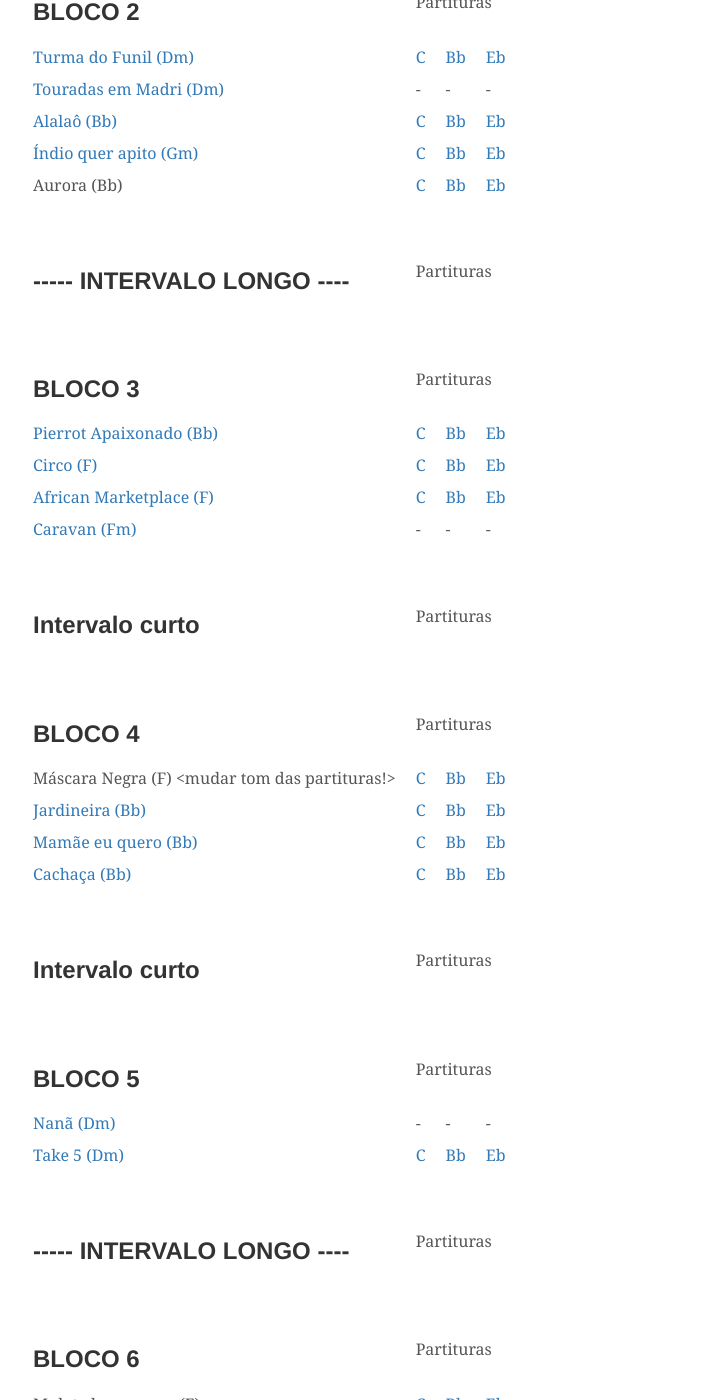
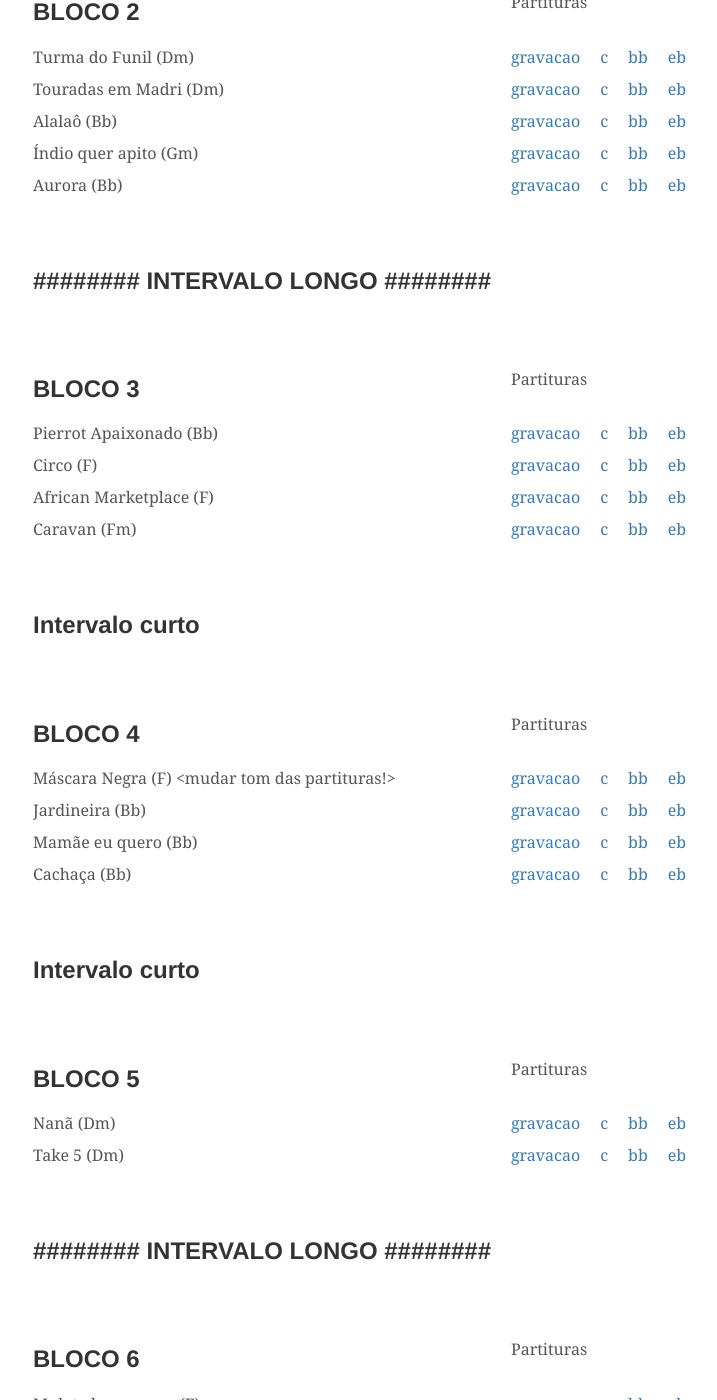
Before and after one commit to brunopedroso/vqf, a Jekyll site: the page built from repertorio.md, in a window 1280 px wide and 1400 px high, scrolled down 790 px. Shown: the whole window, without its empty margins (242-959 px from the left). Built offline with Jekyll 4.4.1, drawn with Linux system fonts in a browser that asks for light colours; some of the changed text lies outside the part shown.

Commit message:
adaptando a página pra n links

```diff
--- a/repertorio.md
+++ b/repertorio.md
@@ -6,85 +6,98 @@ blocos:
   - nome: "BLOCO 1"
     musicas:
       - nome: 'Marcha dos Pescadores (Dm)'
-        link_gravacao: ''
-        link_c: 'partituras/marcha_dos_pescadores/marcha_dos_pescadores_C.pdf'
-        link_bb: 'partituras/marcha_dos_pescadores/marcha_dos_pescadores_Bb.pdf'
-        link_eb: 'partituras/marcha_dos_pescadores/marcha_dos_pescadores_Eb.pdf'
+        links:
+          'gravacao': ''
+          'c': 'partituras/marcha_dos_pescadores/marcha_dos_pescadores_C.pdf'
+          'bb': 'partituras/marcha_dos_pescadores/marcha_dos_pescadores_Bb.pdf'
+          'eb': 'partituras/marcha_dos_pescadores/marcha_dos_pescadores_Eb.pdf'
 
       - nome: 'Eu Vi Mamãe Oxum na Cachoeira (Dm)'
-        link_gravacao: 'https://www.youtube.com/watch?v=ou5w5tm5FOY'
-        link_c: ''
-        link_bb: ''
-        link_eb: ''
+        links:
+          'gravacao': 'https://www.youtube.com/watch?v=ou5w5tm5FOY'
+          'c': ''
+          'bb': ''
+          'eb': ''
+
       - nome: 'O Abre Alas (Dm)'
-
-        link_gravacao: 'https://s3.amazonaws.com/brunopedroso/vqf/b1/1_AbreAlas.mp3'
-        link_c:  'partituras/abre_alas/abre_alas_C.pdf'
-        link_bb: 'partituras/abre_alas/abre_alas_Bb.pdf'
-        link_eb: 'partituras/abre_alas/abre_alas_Eb.pdf'
+        links:
+          'gravacao': 'https://s3.amazonaws.com/brunopedroso/vqf/b1/1_AbreAlas.mp3'
+          'c':  'partituras/abre_alas/abre_alas_C.pdf'
+          'bb': 'partituras/abre_alas/abre_alas_Bb.pdf'
+          'eb': 'partituras/abre_alas/abre_alas_Eb.pdf'
 
   - nome: "Intervalo curto"
 
   - nome: "BLOCO 2"
     musicas:
+
       - nome: 'Turma do Funil (Dm)'
-        link_gravacao: 'https://s3.amazonaws.com/brunopedroso/vqf/b2/4_Funil.mp3'
-        link_c:  'partituras/turma_do_funil/turma_do_funil_C.pdf'
-        link_bb: 'partituras/turma_do_funil/turma_do_funil_Bb.pdf'
-        link_eb: 'partituras/turma_do_funil/turma_do_funil_Eb.pdf'
+        links:
+          'gravacao': 'https://s3.amazonaws.com/brunopedroso/vqf/b2/4_Funil.mp3'
+          'c':  'partituras/turma_do_funil/turma_do_funil_C.pdf'
+          'bb': 'partituras/turma_do_funil/turma_do_funil_Bb.pdf'
+          'eb': 'partituras/turma_do_funil/turma_do_funil_Eb.pdf'
 
       - nome: 'Touradas em Madri (Dm)'
-        link_gravacao: 'https://www.youtube.com/watch?v=PFE2UNSu5Hs'
-        link_c:  ''
-        link_bb: ''
-        link_eb: ''
+        links:
+          'gravacao': 'https://www.youtube.com/watch?v=PFE2UNSu5Hs'
+          'c':  ''
+          'bb': ''
+          'eb': ''
 
       - nome: 'Alalaô (Bb)'
-        link_gravacao: 'https://s3.amazonaws.com/brunopedroso/vqf/b2/2_Alalao.mp3'
-        link_c:  'partituras/alalao/alalao_C.pdf'
-        link_bb: 'partituras/alalao/alalao_Bb.pdf'
-        link_eb: 'partituras/alalao/alalao_Eb.pdf'
+        links:
+          'gravacao': 'https://s3.amazonaws.com/brunopedroso/vqf/b2/2_Alalao.mp3'
+          'c':  'partituras/alalao/alalao_C.pdf'
+          'bb': 'partituras/alalao/alalao_Bb.pdf'
+          'eb': 'partituras/alalao/alalao_Eb.pdf'
 
       - nome: 'Índio quer apito (Gm)'
-        link_gravacao: 'https://s3.amazonaws.com/brunopedroso/vqf/b2/5_Indio.mp3'
-        link_c:  'partituras/indio_quer_apito/indio_quer_apito_C.pdf'
-        link_bb: 'partituras/indio_quer_apito/indio_quer_apito_Bb.pdf'
-        link_eb: 'partituras/indio_quer_apito/indio_quer_apito_Eb.pdf'
+        links:
+          'gravacao': 'https://s3.amazonaws.com/brunopedroso/vqf/b2/5_Indio.mp3'
+          'c':  'partituras/indio_quer_apito/indio_quer_apito_C.pdf'
+          'bb': 'partituras/indio_quer_apito/indio_quer_apito_Bb.pdf'
+          'eb': 'partituras/indio_quer_apito/indio_quer_apito_Eb.pdf'
 
       - nome: 'Aurora (Bb)'
-        link_gravacao: ''
-        link_c:  'partituras/aurora/aurora_C.pdf'
-        link_bb: 'partituras/aurora/aurora_Bb.pdf'
-        link_eb: 'partituras/aurora/aurora_Eb.pdf'
+        links:
+          'gravacao': ''
+          'c':  'partituras/aurora/aurora_C.pdf'
+          'bb': 'partituras/aurora/aurora_Bb.pdf'
+          'eb': 'partituras/aurora/aurora_Eb.pdf'
 
-  - nome: "----- INTERVALO LONGO ---- "
+  - nome: "######## INTERVALO LONGO ########"
 
   - nome: "BLOCO 3"
     musicas:
 
       - nome: 'Pierrot Apaixonado (Bb)'
-        link_gravacao: 'https://s3.amazonaws.com/brunopedroso/vqf/b3/2_Pierrot.mp3'
-        link_c:  'partituras/pierrot_apaixonado/pierrot_apaixonado_C.pdf'
-        link_bb: 'partituras/pierrot_apaixonado/pierrot_apaixonado_Bb.pdf'
-        link_eb: 'partituras/pierrot_apaixonado/pierrot_apaixonado_Eb.pdf'
+        links:
+          'gravacao': 'https://s3.amazonaws.com/brunopedroso/vqf/b3/2_Pierrot.mp3'
+          'c':  'partituras/pierrot_apaixonado/pierrot_apaixonado_C.pdf'
+          'bb': 'partituras/pierrot_apaixonado/pierrot_apaixonado_Bb.pdf'
+          'eb': 'partituras/pierrot_apaixonado/pierrot_apaixonado_Eb.pdf'
 
       - nome: 'Circo (F)'
-        link_gravacao: 'https://s3.amazonaws.com/brunopedroso/vqf/b1/3_Circo.mp3'
-        link_c:  'partituras/circo/circo_C.pdf'
-        link_bb: 'partituras/circo/circo_Bb.pdf'
-        link_eb: 'partituras/circo/circo_Eb.pdf'
+        links:
+          'gravacao': 'https://s3.amazonaws.com/brunopedroso/vqf/b1/3_Circo.mp3'
+          'c':  'partituras/circo/circo_C.pdf'
+          'bb': 'partituras/circo/circo_Bb.pdf'
+          'eb': 'partituras/circo/circo_Eb.pdf'
 
       - nome: 'African Marketplace (F)'
-        link_gravacao: 'http://rudemechanicalorchestra.org/music/african-marketplace'
-        link_c: 'http://rudemechanicalorchestra.org/music/african-marketplace'
-        link_bb: 'http://rudemechanicalorchestra.org/music/african-marketplace'
-        link_eb: 'http://rudemechanicalorchestra.org/music/african-marketplace'
+        links:
+          'gravacao': 'http://rudemechanicalorchestra.org/music/african-marketplace'
+          'c': 'http://rudemechanicalorchestra.org/music/african-marketplace'
+          'bb': 'http://rudemechanicalorchestra.org/music/african-marketplace'
+          'eb': 'http://rudemechanicalorchestra.org/music/african-marketplace'
 
       - nome: 'Caravan (Fm)'
-        link_gravacao: 'https://www.youtube.com/watch?v=r95flkZciJE'
-        link_c:  ''
-        link_bb: ''
-        link_eb: ''
+        links:
+          'gravacao': 'https://www.youtube.com/watch?v=r95flkZciJE'
+          'c':  ''
+          'bb': ''
+          'eb': ''
 
   - nome: "Intervalo curto"
 
@@ -92,28 +105,32 @@ blocos:
     musicas:
 
       - nome: 'Máscara Negra (F) <mudar tom das partituras!>'
-        link_gravacao: ''
-        link_c:  'partituras/mascara_negra/mascara_negra_C.pdf'
-        link_bb: 'partituras/mascara_negra/mascara_negra_Bb.pdf'
-        link_eb: 'partituras/mascara_negra/mascara_negra_Eb.pdf'
+        links:
+          'gravacao': ''
+          'c':  'partituras/mascara_negra/mascara_negra_C.pdf'
+          'bb': 'partituras/mascara_negra/mascara_negra_Bb.pdf'
+          'eb': 'partituras/mascara_negra/mascara_negra_Eb.pdf'
 
       - nome: 'Jardineira (Bb)'
-        link_gravacao: 'https://s3.amazonaws.com/brunopedroso/vqf/b3/4_jardineira.mp3'
-        link_c:  'partituras/jardineira/jardineira_C.pdf'
-        link_bb: 'partituras/jardineira/jardineira_Bb.pdf'
-        link_eb: 'partituras/jardineira/jardineira_Eb.pdf'
+        links:
+          'gravacao': 'https://s3.amazonaws.com/brunopedroso/vqf/b3/4_jardineira.mp3'
+          'c':  'partituras/jardineira/jardineira_C.pdf'
+          'bb': 'partituras/jardineira/jardineira_Bb.pdf'
+          'eb': 'partituras/jardineira/jardineira_Eb.pdf'
 
       - nome: 'Mamãe eu quero (Bb)'
-        link_gravacao: 'https://s3.amazonaws.com/brunopedroso/vqf/b2/1_Mamae.mp3'
-        link_c:  'partituras/mamae_eu_quero/mamae_eu_quero_C.pdf'
-        link_bb: 'partituras/mamae_eu_quero/mamae_eu_quero_Bb.pdf'
-        link_eb: 'partituras/mamae_eu_quero/mamae_eu_quero_Eb.pdf'
+        links:
+          'gravacao': 'https://s3.amazonaws.com/brunopedroso/vqf/b2/1_Mamae.mp3'
+          'c':  'partituras/mamae_eu_quero/mamae_eu_quero_C.pdf'
+          'bb': 'partituras/mamae_eu_quero/mamae_eu_quero_Bb.pdf'
+          'eb': 'partituras/mamae_eu_quero/mamae_eu_quero_Eb.pdf'
 
       - nome: 'Cachaça (Bb)'
-        link_gravacao: 'https://s3.amazonaws.com/brunopedroso/vqf/b3/3_Cachaca.mp3'
-        link_c:  'partituras/cachaca/cachaca_C.pdf'
-        link_bb: 'partituras/cachaca/cachaca_Bb.pdf'
-        link_eb: 'partituras/cachaca/cachaca_Eb.pdf'
+        links:
+          'gravacao': 'https://s3.amazonaws.com/brunopedroso/vqf/b3/3_Cachaca.mp3'
+          'c':  'partituras/cachaca/cachaca_C.pdf'
+          'bb': 'partituras/cachaca/cachaca_Bb.pdf'
+          'eb': 'partituras/cachaca/cachaca_Eb.pdf'
 
   - nome: "Intervalo curto"
 
@@ -121,131 +138,148 @@ blocos:
     musicas:
 
       - nome: 'Nanã (Dm)'
-        link_gravacao: 'https://www.youtube.com/watch?v=w60jsjMfSS0'
-        link_c:  ''
-        link_bb: ''
-        link_eb: ''
+        links:
+          'gravacao': 'https://www.youtube.com/watch?v=w60jsjMfSS0'
+          'c':  ''
+          'bb': ''
+          'eb': ''
 
       - nome: 'Take 5 (Dm)'
-        link_gravacao: 'partituras/take_five/take_five.midi'
-        link_c:  'partituras/take_five/take_five-Instrumentos_em_C.pdf'
-        link_bb: 'partituras/take_five/take_five-Instrumentos_em_Bb.pdf'
-        link_eb: 'partituras/take_five/take_five-Sax_Alto_em_Eb.pdf'
+        links:
+          'gravacao': 'partituras/take_five/take_five.midi'
+          'c':  'partituras/take_five/take_five-Instrumentos_em_C.pdf'
+          'bb': 'partituras/take_five/take_five-Instrumentos_em_Bb.pdf'
+          'eb': 'partituras/take_five/take_five-Sax_Alto_em_Eb.pdf'
 
-  - nome: "----- INTERVALO LONGO ---- "
+  - nome: "######## INTERVALO LONGO ########"
 
   - nome: "BLOCO 6"
     musicas:
 
       - nome: 'Mulata bossa nova (F)'
-        link_gravacao: ''
-        link_c:  'partituras/mulata_bossa_nova/mulata_bossa_nova_C.pdf'
-        link_bb: 'partituras/mulata_bossa_nova/mulata_bossa_nova_Bb.pdf'
-        link_eb: 'partituras/mulata_bossa_nova/mulata_bossa_nova_Eb.pdf'
+        links:
+          'gravacao': ''
+          'c':  'partituras/mulata_bossa_nova/mulata_bossa_nova_C.pdf'
+          'bb': 'partituras/mulata_bossa_nova/mulata_bossa_nova_Bb.pdf'
+          'eb': 'partituras/mulata_bossa_nova/mulata_bossa_nova_Eb.pdf'
 
       - nome: 'Me dá um dinheiro aí (Bb)'
-        link_gravacao: ''
-        link_c:  ''
-        link_bb: ''
-        link_eb: ''
+        links:
+          'gravacao': ''
+          'c':  ''
+          'bb': ''
+          'eb': ''
 
       - nome: 'Cabeleira do Zezé (Bb)'
-        link_gravacao: ''
-        link_c:  'partituras/cabeleira_do_zeze/cabeleira_do_zeze_C.pdf'
-        link_bb: 'partituras/cabeleira_do_zeze/cabeleira_do_zeze_Bb.pdf'
-        link_eb: 'partituras/cabeleira_do_zeze/cabeleira_do_zeze_Eb.pdf'
+        links:
+          'gravacao': ''
+          'c':  'partituras/cabeleira_do_zeze/cabeleira_do_zeze_C.pdf'
+          'bb': 'partituras/cabeleira_do_zeze/cabeleira_do_zeze_Bb.pdf'
+          'eb': 'partituras/cabeleira_do_zeze/cabeleira_do_zeze_Eb.pdf'
 
       - nome: 'Vassourinhas (Bb)'
-        link_gravacao: 'partituras/vassourinhas/vassourinhas.midi'
-        link_c:  'partituras/vassourinhas/vassourinhas-Instrumentos_em_C.pdf'
-        link_bb: 'partituras/vassourinhas/vassourinhas-Clarinete_e_Sax_Tenor_em_Bb.pdf'
-        link_eb: 'partituras/vassourinhas/vassourinhas-Sax_Alto_Eb.pdf'
+        links:
+          'gravacao': 'partituras/vassourinhas/vassourinhas.midi'
+          'c':  'partituras/vassourinhas/vassourinhas-Instrumentos_em_C.pdf'
+          'bb': 'partituras/vassourinhas/vassourinhas-Clarinete_e_Sax_Tenor_em_Bb.pdf'
+          'eb': 'partituras/vassourinhas/vassourinhas-Sax_Alto_Eb.pdf'
 
   - nome: "Intervalo curto"
 
   - nome: "BLOCO 7"
     musicas:
+
       - nome: 'Pastorinhas (Gm)'
-        link_gravacao: ''
-        link_c:  'partituras/pastorinhas/pastorinhas_C.pdf'
-        link_bb: 'partituras/pastorinhas/pastorinhas_Bb.pdf'
-        link_eb: 'partituras/pastorinhas/pastorinhas_Eb.pdf'
+        links:
+          'gravacao': ''
+          'c':  'partituras/pastorinhas/pastorinhas_C.pdf'
+          'bb': 'partituras/pastorinhas/pastorinhas_Bb.pdf'
+          'eb': 'partituras/pastorinhas/pastorinhas_Eb.pdf'
 
       - nome: 'Madeira que Cupim não Rói (Em)'
-        link_gravacao: 'partituras/madeira_que_cupim_nao_roi/madeira_que_cupim_nao_roi.midi'
-        link_c:  'partituras/madeira_que_cupim_nao_roi/madeira_que_cupim_nao_roi-Melodia_em_C.pdf'
-        link_bb: 'partituras/madeira_que_cupim_nao_roi/madeira_que_cupim_nao_roi-Trompete_em_Bb.pdf'
-        link_eb: 'partituras/madeira_que_cupim_nao_roi/madeira_que_cupim_nao_roi-Sax_Alto_Eb.pdf'
+        links:
+          'gravacao': 'partituras/madeira_que_cupim_nao_roi/madeira_que_cupim_nao_roi.midi'
+          'c':  'partituras/madeira_que_cupim_nao_roi/madeira_que_cupim_nao_roi-Melodia_em_C.pdf'
+          'bb': 'partituras/madeira_que_cupim_nao_roi/madeira_que_cupim_nao_roi-Trompete_em_Bb.pdf'
+          'eb': 'partituras/madeira_que_cupim_nao_roi/madeira_que_cupim_nao_roi-Sax_Alto_Eb.pdf'
 
       - nome: 'Frevo e Ciranda (Em)'
-        link_gravacao: 'https://www.youtube.com/watch?v=db-b7w5zZY4'
-        link_c:  ''
-        link_bb: ''
-        link_eb: ''
+        links:
+          'gravacao': 'https://www.youtube.com/watch?v=db-b7w5zZY4'
+          'c':  ''
+          'bb': ''
+          'eb': ''
 
       - nome: 'Praieira (Cm)'
-        link_gravacao: 'partituras/praieira/praieira-Sopros_Juntos.midi'
-        link_c:   'partituras/praieira/praieira-Trombone_em_C.pdf'
-        link_bb:  'partituras/praieira/praieira-Trompete_em_Bb.pdf'
-        link_eb:  'partituras/praieira/praieira-Sax_Alto_Eb.pdf'
-        link_bb2: 'partituras/praieira/praieira-Final_do_Refrão_em_Bb.pdf'
+        links:
+          'gravacao': 'partituras/praieira/praieira-Sopros_Juntos.midi'
+          'c':   'partituras/praieira/praieira-Trombone_em_C.pdf'
+          'bb':  'partituras/praieira/praieira-Trompete_em_Bb.pdf'
+          'eb':  'partituras/praieira/praieira-Sax_Alto_Eb.pdf'
+          'bb2': 'partituras/praieira/praieira-Final_do_Refrão_em_Bb.pdf'
 
-  - nome: "----- INTERVALO LONGO ---- "
+  - nome: "######## INTERVALO LONGO ########"
 
   - nome: "BLOCO 8"
     musicas:
 
       - nome: 'Folia de Reis (F)'
-        link_gravacao: 'partituras/folia_de_reis/folia_de_reis.midi'
-        link_c:  'partituras/folia_de_reis/folia_de_reis-Trombone_em_C.pdf'
-        link_bb: 'partituras/folia_de_reis/folia_de_reis-Trompete_em_Bb.pdf'
-        link_eb: 'partituras/folia_de_reis/folia_de_reis-Sax_Alto_Eb.pdf'
+        links:
+          'gravacao': 'partituras/folia_de_reis/folia_de_reis.midi'
+          'c':  'partituras/folia_de_reis/folia_de_reis-Trombone_em_C.pdf'
+          'bb': 'partituras/folia_de_reis/folia_de_reis-Trompete_em_Bb.pdf'
+          'eb': 'partituras/folia_de_reis/folia_de_reis-Sax_Alto_Eb.pdf'
 
       - nome: 'Benguelê (F)'
-        link_gravacao: 'https://www.youtube.com/watch?v=DMXSecu0yEY'
-        link_c:  ''
-        link_bb: ''
-        link_eb: ''
+        links:
+          'gravacao': 'https://www.youtube.com/watch?v=DMXSecu0yEY'
+          'c':  ''
+          'bb': ''
+          'eb': ''
 
       - nome: 'Corta Jaca (Dm)'
-        link_gravacao: 'partituras/corta_jaca/corta_jaca.midi'
-        link_c:  'partituras/corta_jaca/corta_jaca.pdf'
-        link_bb: 'partituras/corta_jaca/corta_jaca-Clarinete_e_Sax_Tenor_em_Bb.pdf'
-        link_eb: 'partituras/corta_jaca/corta_jaca-Sax_alto_em_Eb.pdf'
+        links:
+          'gravacao': 'partituras/corta_jaca/corta_jaca.midi'
+          'c':  'partituras/corta_jaca/corta_jaca.pdf'
+          'bb': 'partituras/corta_jaca/corta_jaca-Clarinete_e_Sax_Tenor_em_Bb.pdf'
+          'eb': 'partituras/corta_jaca/corta_jaca-Sax_alto_em_Eb.pdf'
 
   - nome: "Intervalo curto"
 
   - nome: "BLOCO 9"
     musicas:
+
       - nome: 'Taí (Gm)'
-        link_gravacao: 'https://s3.amazonaws.com/brunopedroso/vqf/b1/4_Tai.mp3'
-        link_c:  'partituras/taih/taih_C.pdf'
-        link_bb: 'partituras/taih/taih_Bb.pdf'
-        link_eb: 'partituras/taih/taih_Eb.pdf'
+        links:
+          'gravacao': 'https://s3.amazonaws.com/brunopedroso/vqf/b1/4_Tai.mp3'
+          'c':  'partituras/taih/taih_C.pdf'
+          'bb': 'partituras/taih/taih_Bb.pdf'
+          'eb': 'partituras/taih/taih_Eb.pdf'
 
       - nome: 'Quem sabe sabe (Gm)'
-        link_gravacao: 'https://s3.amazonaws.com/brunopedroso/vqf/b3/1_quem_sabe_sabe.mp3'
-        link_c:  'partituras/quem_sabe_sabe/quem_sabe_sabe_C.pdf'
-        link_bb: 'partituras/quem_sabe_sabe/quem_sabe_sabe_Bb.pdf'
-        link_eb: 'partituras/quem_sabe_sabe/quem_sabe_sabe_Eb.pdf'
+        links:
+          'gravacao': 'https://s3.amazonaws.com/brunopedroso/vqf/b3/1_quem_sabe_sabe.mp3'
+          'c':  'partituras/quem_sabe_sabe/quem_sabe_sabe_C.pdf'
+          'bb': 'partituras/quem_sabe_sabe/quem_sabe_sabe_Bb.pdf'
+          'eb': 'partituras/quem_sabe_sabe/quem_sabe_sabe_Eb.pdf'
 
       - nome: 'Saca-rolhas (Gm)'
-        link_gravacao: 'https://s3.amazonaws.com/brunopedroso/vqf/b2/3_Sacarolhas.mp3'
-        link_c:  'partituras/saca_rolhas/saca_rolhas_C.pdf'
-        link_bb: 'partituras/saca_rolhas/saca_rolhas_Bb.pdf'
-        link_eb: 'partituras/saca_rolhas/saca_rolhas_Eb.pdf'
-
-
+        links:
+          'gravacao': 'https://s3.amazonaws.com/brunopedroso/vqf/b2/3_Sacarolhas.mp3'
+          'c':  'partituras/saca_rolhas/saca_rolhas_C.pdf'
+          'bb': 'partituras/saca_rolhas/saca_rolhas_Bb.pdf'
+          'eb': 'partituras/saca_rolhas/saca_rolhas_Eb.pdf'
 
 
 
   - nome: "SAIDEIRA"
     musicas:
       - nome: 'Bandeira Branca (Dm)'
-        link_gravacao: 'https://s3.amazonaws.com/brunopedroso/vqf/b1/2_BandeiraBranca.mp3'
-        link_c:  'partituras/bandeira_branca/bandeira_branca_C.pdf'
-        link_bb: 'partituras/bandeira_branca/bandeira_branca_Bb.pdf'
-        link_eb: 'partituras/bandeira_branca/bandeira_branca_Eb.pdf'
+        links:
+          'gravacao': 'https://s3.amazonaws.com/brunopedroso/vqf/b1/2_BandeiraBranca.mp3'
+          'c':  'partituras/bandeira_branca/bandeira_branca_C.pdf'
+          'bb': 'partituras/bandeira_branca/bandeira_branca_Bb.pdf'
+          'eb': 'partituras/bandeira_branca/bandeira_branca_Eb.pdf'
 
 
 ---
@@ -274,41 +308,28 @@ blocos:
         <td>
           <h4>{{bloco.nome}}</h4>
         </td>
-        <td colspan='3'>
-          Partituras
-        </td>
+
+        {% if bloco.musicas  %}
+          <td colspan='3'>
+            Partituras
+          </td>
+        {% endif %}
+
       </tr>
 
       {% for musica in bloco.musicas  %}
 
         <tr>
           <td>
-            {% if musica.link_gravacao != '' %}
-              <a href="{{musica.link_gravacao}}" target="_blank">{{musica.nome}}</a>
-            {% else %}
-              {{musica.nome}}
-            {% endif %}
-          </td><td>
-            {% if musica.link_c != '' %}
-              <a href="{{musica.link_c}}" target="_blank">C</a>
-            {% else %}
-              -
-            {% endif %}
-          </td><td>
-            {% if musica.link_bb != '' %}
-              <a href="{{musica.link_bb}}" target="_blank">Bb</a>
-            {% else %}
-              -
-            {% endif %}
+            {{musica.nome}}
+          </td>
 
-          </td><td>
-            {% if musica.link_eb != '' %}
-              <a href="{{musica.link_eb}}" target="_blank">Eb</a>
-            {% else %}
-              -
-            {% endif %}
+          {% for link in musica.links %}
+            <td>
+              <a href="{{ link[1] }}" target="_blank">{{ link[0] }}</a>
+            </td>
+          {% endfor %}
 
-          </td>
         </tr>
 
       {% endfor  %}
```
